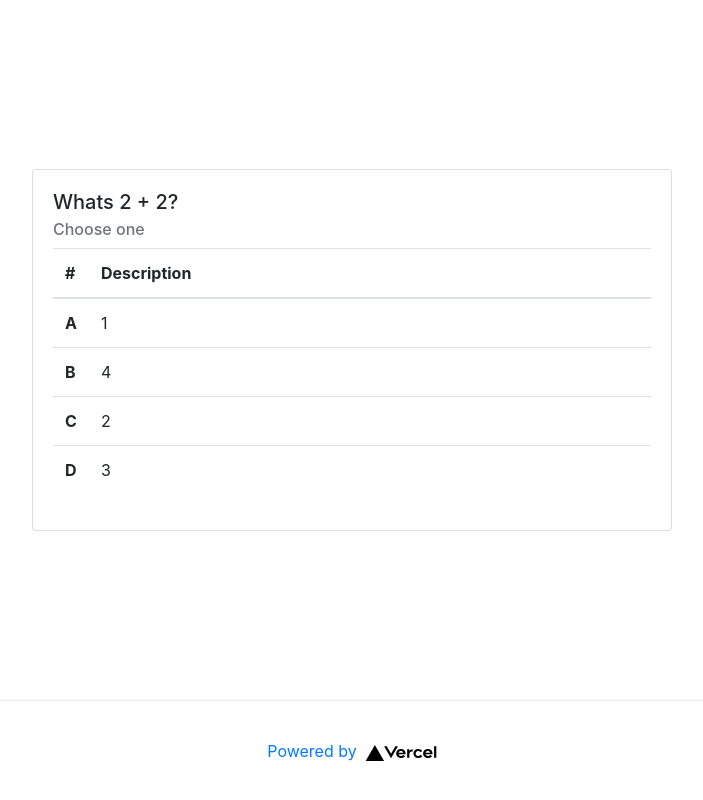
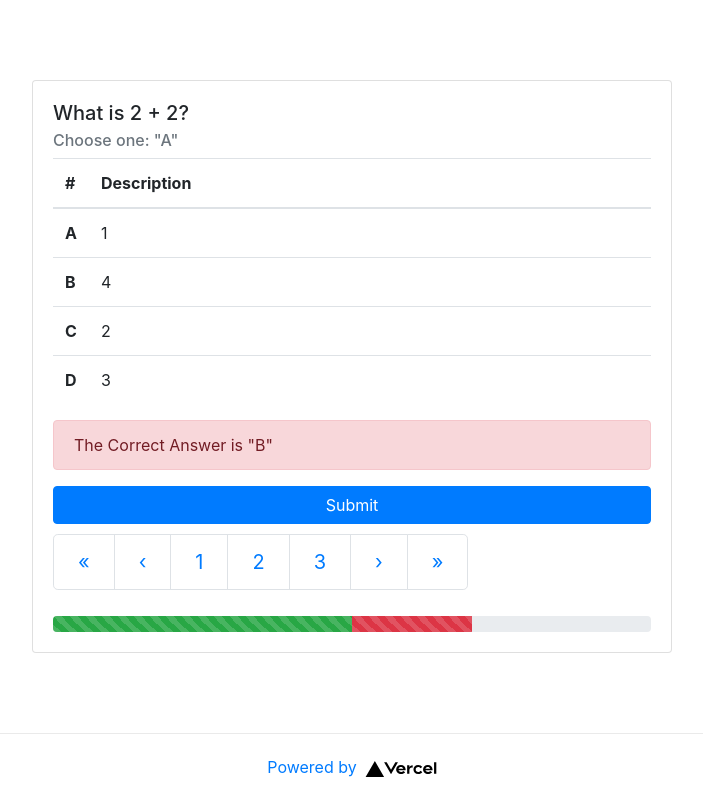
Before and after one commit to savathkhem/examlify, a Next.js app: page / in a window 1280 px wide. Shown: the whole page, without its empty margins (288-991 px from the left). Built offline with nearby package versions, Linux system fonts and the light colour scheme.

Commit message:
Card Layout

```diff
--- a/pages/index.js
+++ b/pages/index.js
@@ -2,7 +2,7 @@
 import Image from 'next/image'
 import styles from '../styles/Home.module.css'
 import React from 'react';
-import { Card, CardTitle, CardSubtitle, Row, Table } from 'reactstrap';
+import { Card, CardTitle, CardSubtitle, Row, Table, Button, Alert, Pagination, PaginationItem, PaginationLink, Progress, Col } from 'reactstrap';
 
 export default function Home() {
   return (
@@ -16,8 +16,8 @@
       <main className={styles.main}>
         <Row>
             <Card body className={styles.card50}>
-              <CardTitle tag="h5">Whats 2 + 2?</CardTitle>
-              <CardSubtitle tag="h6" className="mb-2 text-muted">Choose one</CardSubtitle>
+              <CardTitle tag="h5">What is 2 + 2?</CardTitle>
+              <CardSubtitle tag="h6" className="mb-2 text-muted">Choose one:  "A"</CardSubtitle>
               <Table hover>
                 <thead>
                   <tr>
@@ -44,6 +44,60 @@
                   </tr>
                 </tbody>
               </Table>
+
+              {/*  Display Correct Answer */}
+              <Alert color="danger">
+                The Correct Answer is "B"
+              </Alert>
+
+              {/* Submit/ */}
+              <Button color="primary">Submit</Button>{' '}
+
+              {/* Card Navigation */}
+              <Row>
+                <Col className={styles.rowTop5}>
+                <Pagination size="lg" aria-label="Page navigation example">
+                  <PaginationItem>
+                    <PaginationLink first href="#" />
+                  </PaginationItem>
+                  <PaginationItem>
+                    <PaginationLink previous href="#" />
+                  </PaginationItem>
+                  <PaginationItem>
+                    <PaginationLink href="#">
+                      1
+                    </PaginationLink>
+                  </PaginationItem>
+                  <PaginationItem>
+                    <PaginationLink href="#">
+                      2
+                    </PaginationLink>
+                  </PaginationItem>
+                  <PaginationItem>
+                    <PaginationLink href="#">
+                      3
+                    </PaginationLink>
+                  </PaginationItem>
+                  <PaginationItem>
+                    <PaginationLink next href="#" />
+                  </PaginationItem>
+                  <PaginationItem>
+                    <PaginationLink last href="#" />
+                  </PaginationItem>
+                </Pagination>
+                </Col>
+              </Row>
+
+              {/* Progress Section */}
+              <Row>
+                <Col className={styles.rowTop5}>
+                  <Progress multi>
+                    <Progress striped bar color="success" value="50" />
+                    <Progress striped bar color="danger" value="20" />
+                  </Progress>
+                </Col>
+              </Row>
+
             </Card>
         </Row>
       </main>
--- a/styles/Home.module.css
+++ b/styles/Home.module.css
@@ -3,6 +3,10 @@
 }
 .col10 {
   width: 10px;
+}
+
+.rowTop5 {
+  padding-top: 10px;;
 }
 
 .container {
```
